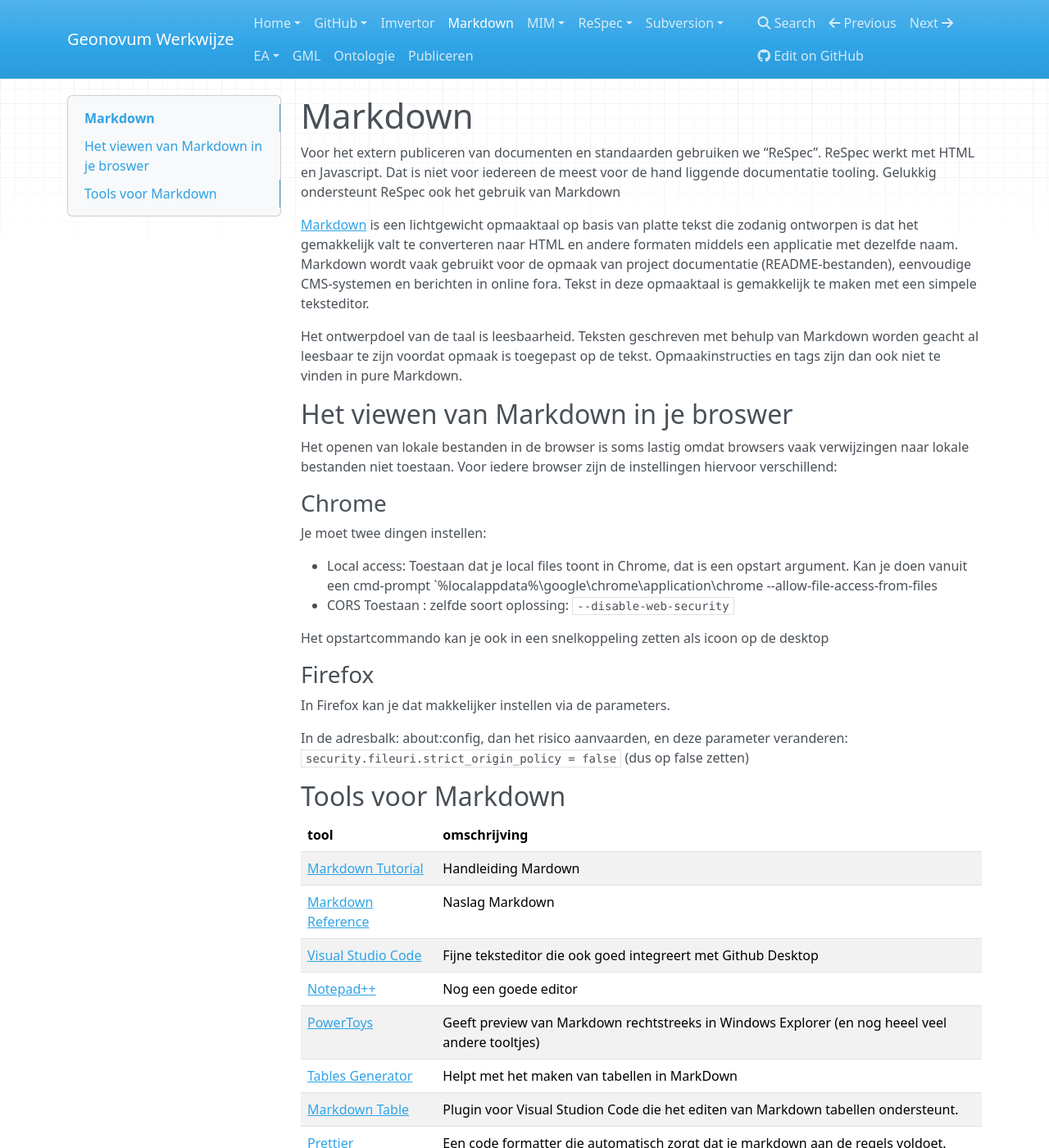
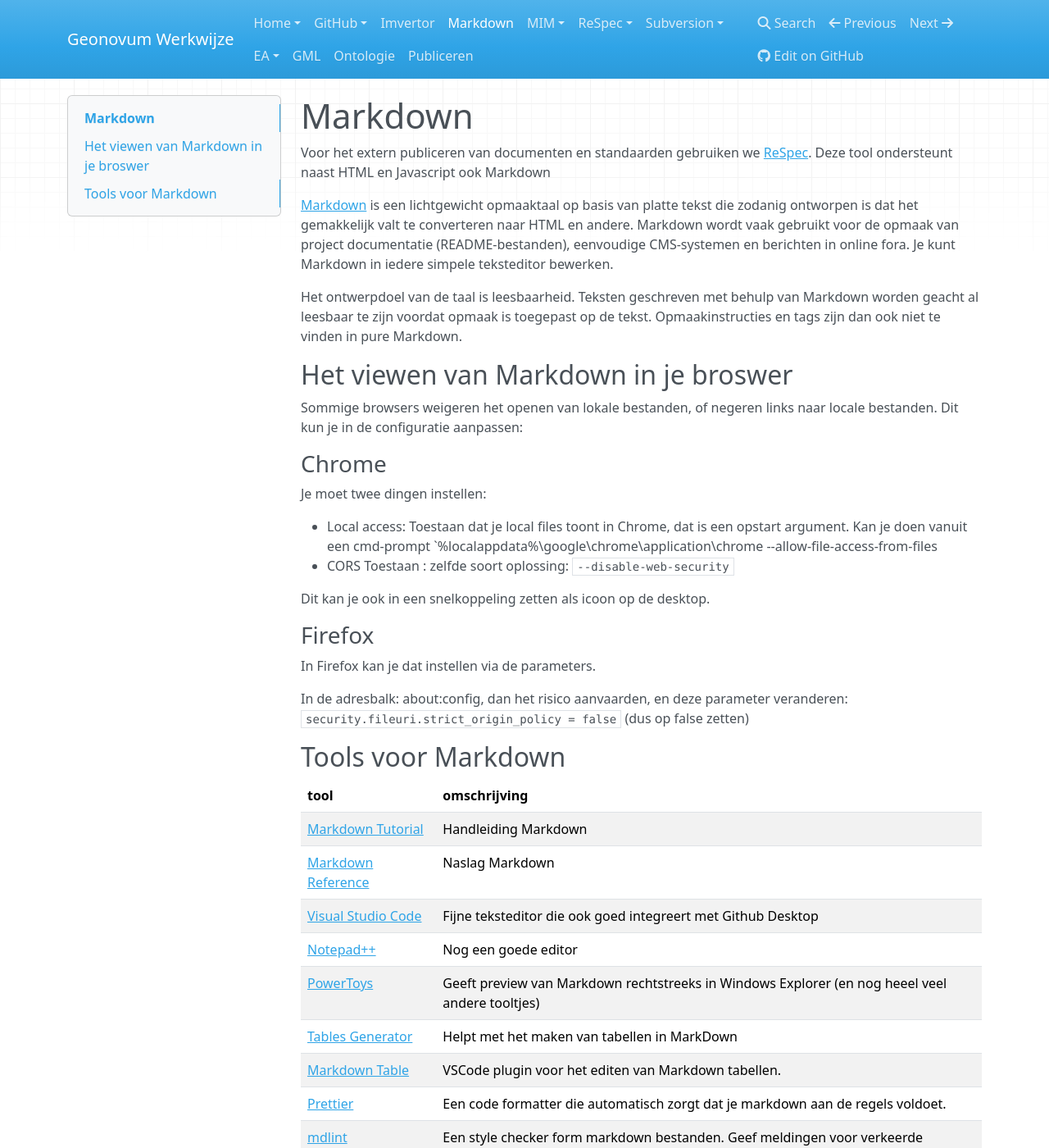
Before and after one commit to Geonovum/handleiding-tooling, an MkDocs documentation site: the page built from docs/Markdown.md, in a window 1280 px wide and 1400 px high. Shown: the whole window at 82% size. Built offline with MkDocs 1.6.1, drawn with Linux system fonts in a browser that asks for light colours; nearby versions of some CDN libraries; some of the changed text lies outside the part shown.

Commit message:
instructie van Linda toegevoegd.

```diff
--- a/docs/Markdown.md
+++ b/docs/Markdown.md
@@ -1,14 +1,14 @@
 # Markdown
 
-Voor het extern publiceren van documenten en standaarden gebruiken we “ReSpec”. ReSpec werkt met HTML en Javascript. Dat is niet voor iedereen de meest voor de hand liggende documentatie tooling. Gelukkig ondersteunt ReSpec ook het gebruik van Markdown
+Voor het extern publiceren van documenten en standaarden gebruiken we [ReSpec](ReSpec). Deze tool ondersteunt naast HTML en Javascript ook Markdown
 
-[Markdown](https://nl.wikipedia.org/wiki/Markdown) is een lichtgewicht opmaaktaal op basis van platte tekst die zodanig ontworpen is dat het gemakkelijk valt te converteren naar HTML en andere formaten middels een applicatie met dezelfde naam. Markdown wordt vaak gebruikt voor de opmaak van project documentatie (README-bestanden), eenvoudige CMS-systemen en berichten in online fora. Tekst in deze opmaaktaal is gemakkelijk te maken met een simpele teksteditor.
+[Markdown](https://nl.wikipedia.org/wiki/Markdown) is een lichtgewicht opmaaktaal op basis van platte tekst die zodanig ontworpen is dat het gemakkelijk valt te converteren naar HTML en andere. Markdown wordt vaak gebruikt voor de opmaak van project documentatie (README-bestanden), eenvoudige CMS-systemen en berichten in online fora. Je kunt Markdown in iedere simpele teksteditor bewerken.
 
 Het ontwerpdoel van de taal is leesbaarheid. Teksten geschreven met behulp van Markdown worden geacht al leesbaar te zijn voordat opmaak is toegepast op de tekst. Opmaakinstructies en tags zijn dan ook niet te vinden in pure Markdown.
 
 ## Het viewen van Markdown in je broswer
 
-Het openen van lokale bestanden in de browser is soms lastig omdat browsers vaak verwijzingen naar lokale bestanden niet toestaan. Voor iedere browser zijn de instellingen hiervoor verschillend:
+Sommige browsers weigeren het openen van lokale bestanden, of negeren links naar locale bestanden. Dit kun je in de configuratie aanpassen:
 
 ### Chrome
 
@@ -17,11 +17,11 @@
 - Local access: Toestaan dat je local files toont in Chrome, dat is een opstart argument. Kan je doen vanuit een cmd-prompt `%localappdata%\google\chrome\application\chrome --allow-file-access-from-files
 - CORS Toestaan : zelfde soort oplossing: `--disable-web-security`
 
-Het opstartcommando kan je ook in een snelkoppeling zetten als icoon op de desktop
+Dit kan je ook in een snelkoppeling zetten als icoon op de desktop.
 
 ### Firefox
 
-In Firefox kan je dat makkelijker instellen via de parameters.
+In Firefox kan je dat  instellen via de parameters.
 
 In de adresbalk: about:config, dan het risico aanvaarden, en deze parameter veranderen: `security.fileuri.strict_origin_policy = false` (dus op false zetten)
 
@@ -29,16 +29,17 @@
 
 | tool                                                                                        | omschrijving                                                                                    |
 | ------------------------------------------------------------------------------------------- | ----------------------------------------------------------------------------------------------- |
-| [Markdown Tutorial](https://www.markdownguide.org/getting-started/)                         | Handleiding Mardown                                                                             |
-| [Markdown Reference](https://www.markdownguide.org/basic-syntax)                            | Naslag Markdown |
+| [Markdown Tutorial](https://www.markdownguide.org/getting-started/)                         | Handleiding Markdown                                                                            |
+| [Markdown Reference](https://www.markdownguide.org/basic-syntax)                            | Naslag Markdown                                                                                 |
 | [Visual Studio Code](https://code.visualstudio.com/)                                        | Fijne teksteditor die ook goed integreert met Github Desktop                                    |
 | [Notepad++](https://notepad-plus-plus.org/)                                                 | Nog een goede editor                                                                            |
 | [PowerToys](https://learn.microsoft.com/en-us/windows/powertoys/)                           | Geeft preview van Markdown rechtstreeks in Windows Explorer (en nog heeel veel andere tooltjes) |
 | [Tables Generator](https://www.tablesgenerator.com/markdown_tables)                         | Helpt met het maken van tabellen in MarkDown                                                    |
-| [Markdown Table](https://marketplace.visualstudio.com/items?itemName=TakumiI.markdowntable) | Plugin voor Visual Studion Code die het editen van Markdown tabellen ondersteunt.               |
+| [Markdown Table](https://marketplace.visualstudio.com/items?itemName=TakumiI.markdowntable) | VSCode plugin voor het editen van Markdown tabellen.               |
 | [Prettier](https://prettier.io/)                                                            | Een code formatter die automatisch zorgt dat je markdown aan de regels voldoet.                 |
 | [mdlint](https://github.com/Laboratoria/mdlint)                                             | Een style checker form markdown bestanden. Geef meldingen voor verkeerde markdown               |
+| [Live Server](https://marketplace.visualstudio.com/items?itemName=ritwickdey.LiveServer)    | VSCode plugin. Klik rechtsonder op "Go Live"  en je ReSpec doc wordt in live browser geopend.   |
 
 
 > **Note**
-> `@Wilko`: we zouden nog een stel regels kunnen maken voor de formattering van markdown. Maximale regellengte = 80 bijvoorbeeld. Dit zou in `.mdlintrc` of de configuratie van Prettier kunnen gebruiken.
+> `@Wilko`: we kunnen nog styling regels voor markdown vastleggen. Maximale regellengte = 80 bijvoorbeeld. Dit zou in `.mdlintrc` of de configuratie van Prettier kunnen.
```
